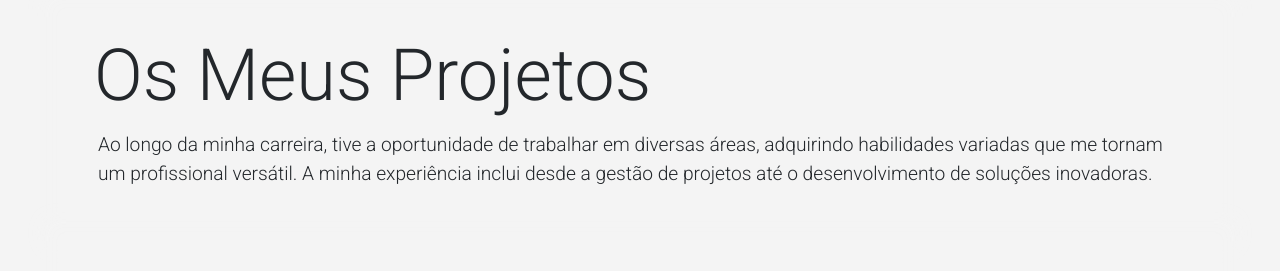
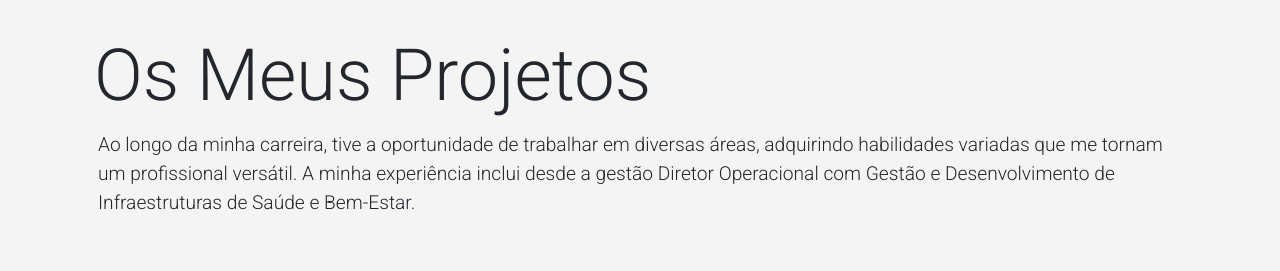
Before and after one commit to fromDavid/davidcoelho.github.io, a website: page index.html in a window 1280 px wide. Shown: the part 2240-2511 px from the top of the page. Drawn offline with nearby package versions, Linux system fonts and the light colour scheme; files whose address does not match are found by name.

Commit message:
Error fix

```diff
--- a/index.html
+++ b/index.html
@@ -74,8 +74,8 @@
         <section class="col-10 col-sm-12 text-background-blur">
           <h1 class="display-2">Os Meus Projetos</h1>
             <p class="p-1">Ao longo da minha carreira, tive a oportunidade de trabalhar em diversas áreas, adquirindo habilidades
-              variadas que me tornam um profissional versátil. A minha experiência inclui desde a gestão de projetos até o desenvolvimento
-              de soluções inovadoras.</p>
+              variadas que me tornam um profissional versátil. A minha experiência inclui desde a gestão Diretor Operacional com Gestão
+              e Desenvolvimento de Infraestruturas de Saúde e Bem-Estar.</p>
         </section>
       </section>
     </section>
```
